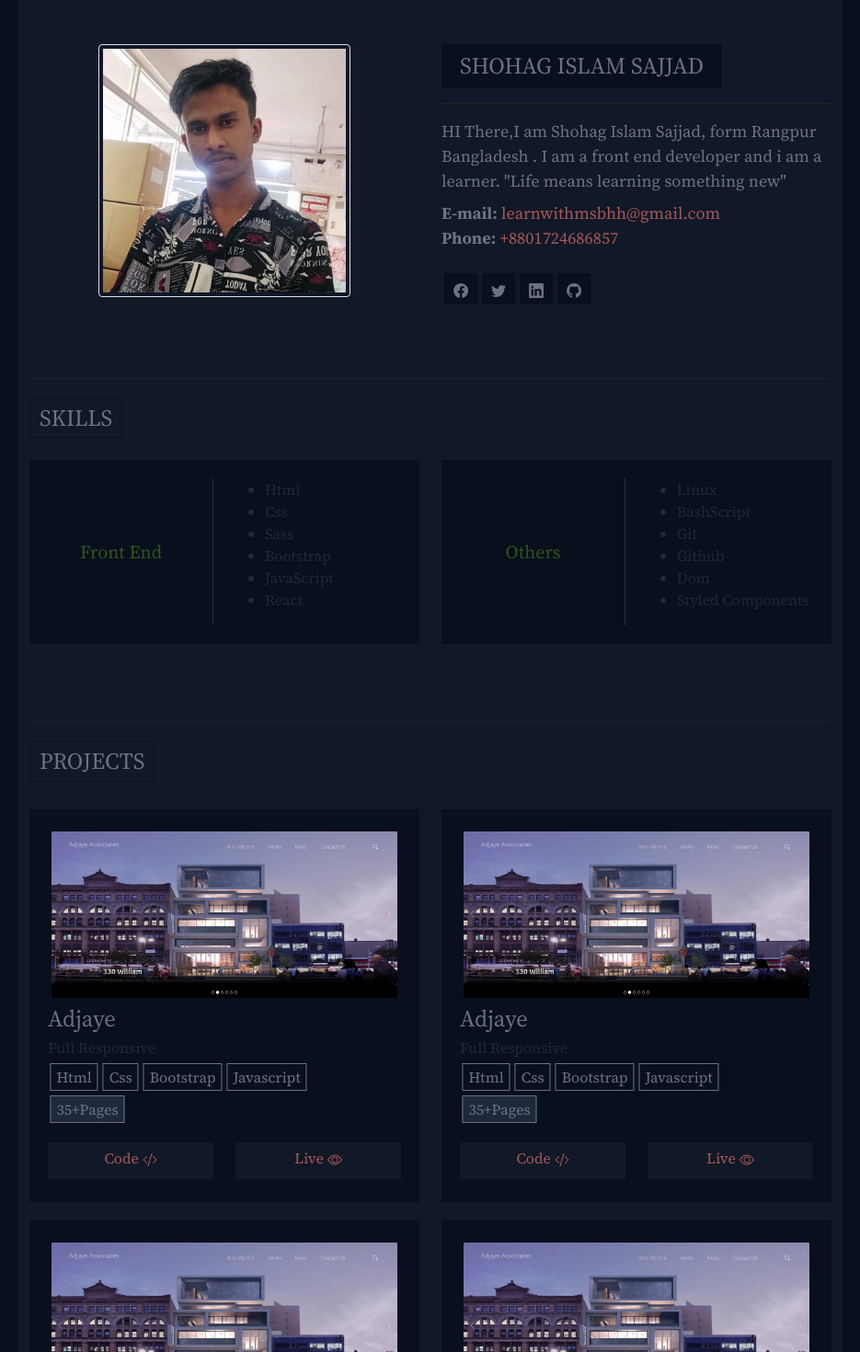
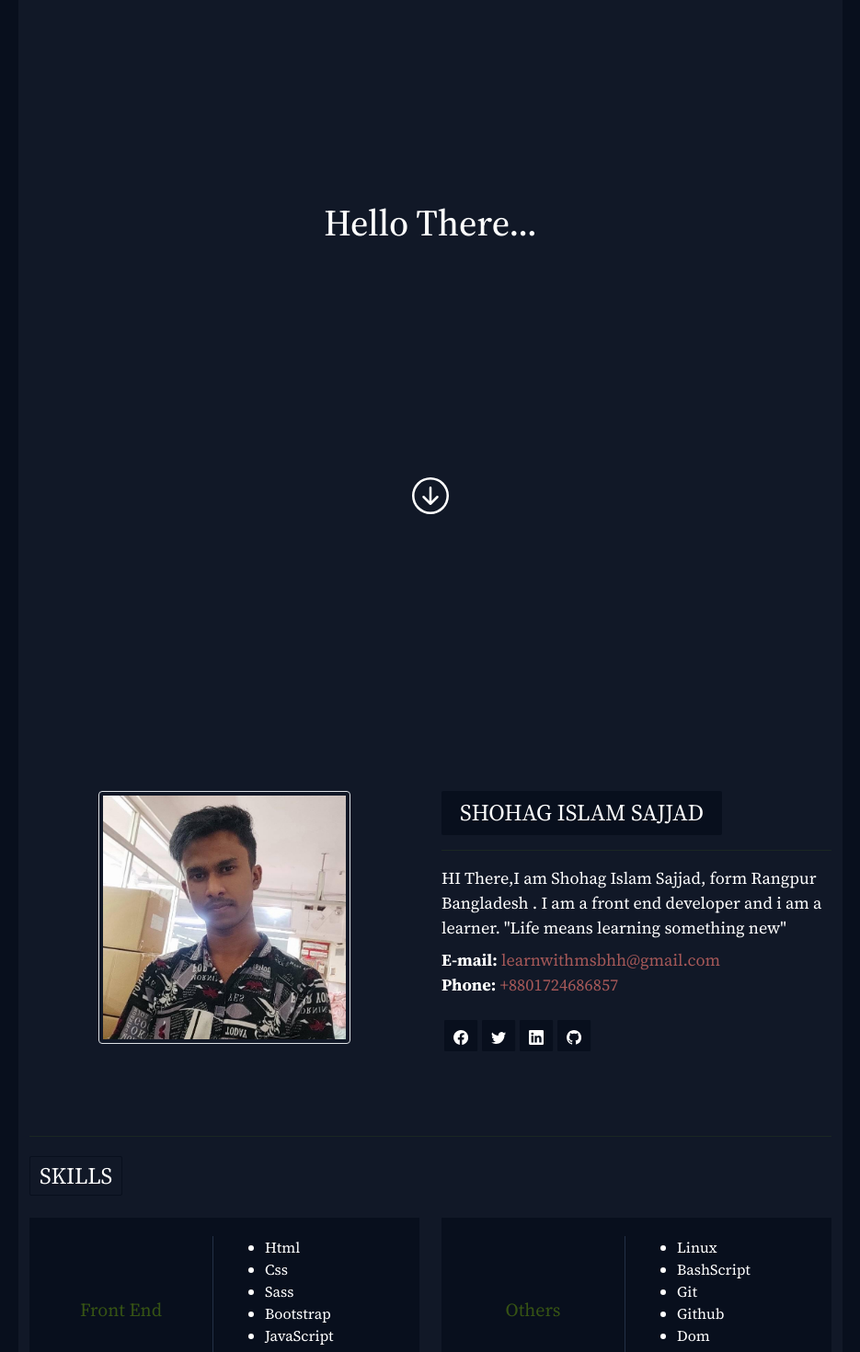
Before and after one commit to dev-mdsohagmiya/react-js, a React (Create React App) app: page / in a window 1280 px wide. Shown: the top 1470 px of the page at 92% size, without its empty margins (172-1107 px from the left). Built offline with nearby package versions, Linux system fonts and the light colour scheme.

Commit message:
parsonal portfolio .2

```diff
--- a/src/components/About.jsx
+++ b/src/components/About.jsx
@@ -6,7 +6,7 @@ export default class About extends Component {
   render() {
     return (
       <div>
-        <div className="row py-5 about">
+        <div className="row  about">
           <div className=" col-lg-1 col-12"></div>
           <div className=" col-lg-4 col-8">
             <img
@@ -32,12 +32,12 @@ export default class About extends Component {
               something new"
             </div>
             <div className="contract-info mt-2">
-              <span style={{ color: "#6B7280" }}>
+              <span style={{ color: "white" }}>
                 <b>E-mail:</b>&nbsp;
                 <span className="link">learnwithmsbhh@gmail.com</span>
               </span>{" "}
               <br />
-              <span style={{ color: "#6B7280" }}>
+              <span style={{ color: "white" }}>
                 <b>Phone:</b>&nbsp;<span className="link">+8801724686857</span>
               </span>
             </div>
--- a/src/components/Endbar.jsx
+++ b/src/components/Endbar.jsx
@@ -5,7 +5,7 @@ export default class Endbar extends Component {
     return <div>
         <br />
         <hr  className="" style={{backgroundColor:"#365314"}}/>
-        <div style={{color:"#080f1d"}} className="endbar mt-2 text-center">
+        <div style={{color:"white",fontFamily:"font-ms"}} className="endbar mt-2 text-center">
            <span> SHOHAG ISLAM SAJJAD &copy;2022</span> <br />
            <span>Rangpur,Bangladesh</span>
         </div>
--- /dev/null
+++ b/src/components/Lander.jsx
@@ -0,0 +1,23 @@
+import React, { Component } from 'react';
+import './styles/lander.css'
+import {ArrowDownCircle} from "react-bootstrap-icons";
+
+
+export default class Lander extends Component {
+  render() {
+    return <div>
+        <div className="lander">
+
+               <div  className="hello">
+                <div className="sub-hello">
+                <h1>Hello There...</h1>
+                </div>
+               </div>
+                <div className="arrow">
+                <h1 className=""><ArrowDownCircle/></h1>
+                </div>
+
+        </div>
+    </div>;
+  }
+}
--- a/src/components/styles/about.css
+++ b/src/components/styles/about.css
@@ -4,12 +4,17 @@
 }
 .about{
     font-family: font-ms;
+    padding-top: 60px;
+    padding-bottom: 60px;
+
 }
 .about .dec{
     font-size: 18px;
+    color: white!important;
 }
 .about .contract-info{
     font-size: 18px;
+
 }
 .about .link{
     color: #A55858 ;
@@ -21,7 +26,9 @@
                 padding: 5px 20px;
                 color: #6B7280;
                 border-radius: 2px;
+                color: white;
 }
+
 .about .icons ul li{
 list-style-type: none;
 display: inline-block;
@@ -32,17 +39,36 @@ border-radius: 1px;
 
 
 }.about .icons a{
-    color: #6B7280
+    color: #6B7280;
+    color: white;
 }
 .about .icons{
     transform: translateX(-8%);
     margin-top: 25px;
 }
 
+@media only screen and (max-width: 991px) {
+    .about .icons{
+        transform: translateX(-4%);
+
+    }
+    .about .title{
+        margin-top: 20px;
+    }
+}
 @media only screen and (max-width: 767px) {
 
     .title{
         margin-top: 30px;
         padding: 2px 5px!important;
     }
+    .about{
+
+        padding-top: unset;
+        padding-bottom: unset!important;
+    }
+    .about .icons{
+        transform: translateX(-11%);
+        margin-top: 25px;
+    }
 }
--- /dev/null
+++ b/src/components/styles/lander.css
@@ -0,0 +1,70 @@
+.lander{
+    height: 100vh;
+    font-family: font-ms;
+    color: white;
+}
+.lander .box{
+  text-align: center;
+    height: 100%;
+}
+
+.hello{
+    padding-top: 25%;
+    text-align: center;
+
+}
+.arrow{
+    padding-top: 20%;
+    text-align: center;
+}
+.lander .arrow{
+    animation-name: animateArrow;
+   animation-duration: 3s;
+    animation-iteration-count: infinite;
+
+
+}
+@keyframes animateArrow {
+    form{
+        margin-top: 0px;
+
+    }
+    to{
+        margin-top: 70px;
+
+    }
+}
+
+@media only screen and (max-width: 580px) {
+    .hello{
+        padding-top: 40%;
+        text-align: center;
+
+    }
+    .arrow{
+        padding-top: 30%;
+        text-align: center;
+    }
+  }
+  @media only screen and (max-width: 460px) {
+    .hello{
+        padding-top: 50%;
+        text-align: center;
+
+    }
+    .arrow{
+        padding-top: 40%;
+        text-align: center;
+    }
+  }
+  @media only screen and (max-width: 360px) {
+    .hello{
+        padding-top: 70%;
+        text-align: center;
+
+    }
+    .arrow{
+        padding-top: 50%;
+        text-align: center;
+    }
+  }
--- a/src/components/styles/projects.css
+++ b/src/components/styles/projects.css
@@ -6,6 +6,7 @@
     color: #6B7280;
     border-radius: 2px;
     margin-top: 5px;
+    color: white;
 }
 .projects{
     font-family: font-ms;
@@ -31,10 +32,12 @@ padding: 10px;
     font-size: 25px;
     color: #6B7280;
     display: block;
+    color: white;
 }
 .p-sub-title{
     font: 22px;
-    color: #1E293B;
+    color: #6B7280;
+    color: white;
 
 
    display: block;
@@ -50,6 +53,7 @@ padding: 10px;
     margin-left: 5px ;
     margin-top: 5px;
     color: #6B7280;
+    color: white;
 }
 .sub-11 img{
     border: unset!important;
@@ -62,6 +66,7 @@ padding: 10px;
 .btn-code{
     padding: 5px;
 
+
 }
 .btn-live{
     padding: 5px;
@@ -71,11 +76,13 @@ padding: 10px;
     background-color: #111827;
     color: #A55858 ;
     height: 40px;
+    color: white;
 }
 .btn-live .projects-btn{
     background-color: #111827;
     height: 40px;
     color: #A55858 ;
+    color: white;
 
 }
 .btn-code .projects-btn span{
@@ -93,3 +100,12 @@ text-decoration: none;
 /* .p-btn{
     padding: 10px;
 } */
+
+@media only screen and (max-width: 767px) {
+    .sub-11 ul{
+        transform: translateX(-12%);
+    }
+    .projects{
+        margin-top: 0;
+    }
+}
--- a/src/components/styles/skills.css
+++ b/src/components/styles/skills.css
@@ -9,6 +9,7 @@
     color: #6B7280;
     border-radius: 2px;
     margin-top: 5px;
+    color: white;
 }
 .skills .row {
    padding-top: 20px;
@@ -16,7 +17,7 @@
 }
 .skills .row .div1{
 background-color: #080f1d;;
-height: 200px;
+height: auto;
 }
 .skills .row .div2{
     background-color: #080f1d;;
@@ -36,7 +37,9 @@ height: 200px;
  }
 
  .sub-col2 ul li{
-     color: #1E293B;
+    color: #6B7280;
+    color: white;
+
  }
 
  @media only screen and (max-width: 767px) {
```
Also changed, not shown: src/components/.FullTemplete.jsx.
